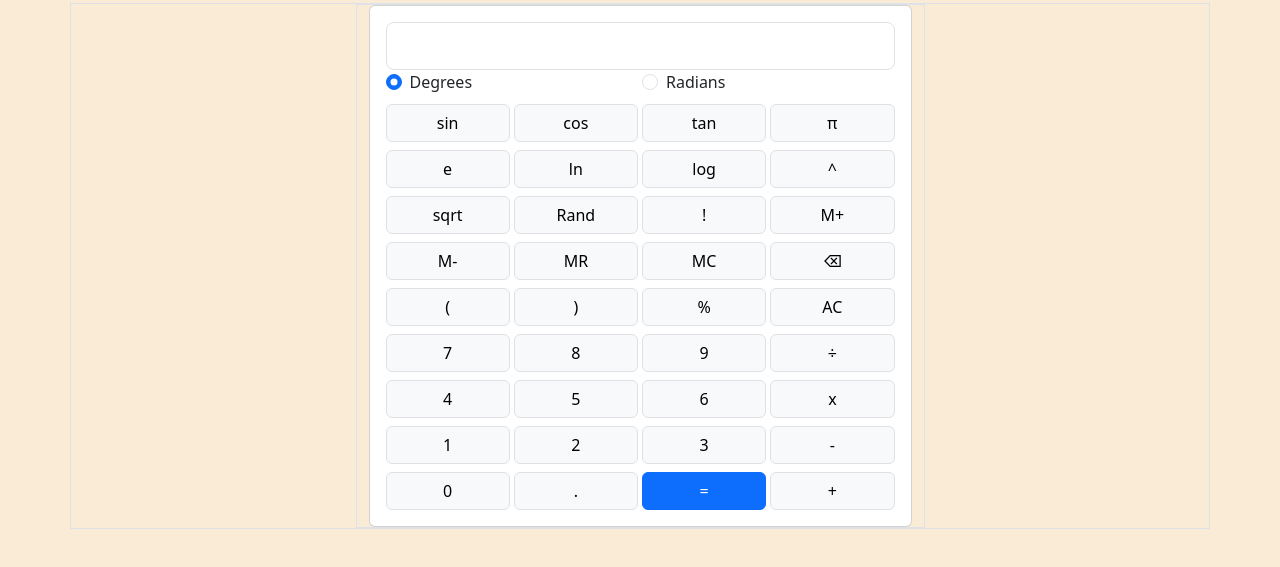
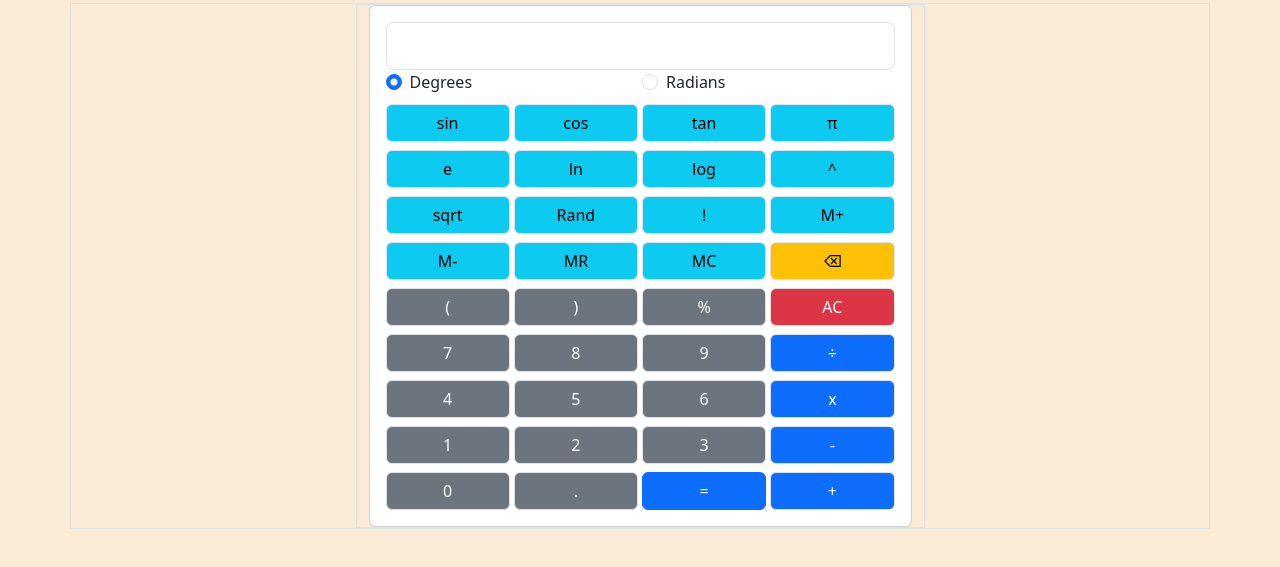
Before and after one commit to yohannes2025/project-2-scientific-calculator, a plain HTML site: page index.html in a window 1280 px wide. Shown: the part 69-636 px from the top of the page. Drawn offline with nearby package versions, Linux system fonts and the light colour scheme.

Commit message:
catagorize the calculator buttons using Bootstrap custom button variant styles

```diff
--- a/index.html
+++ b/index.html
@@ -52,112 +52,112 @@
                                 </div>
                               </div>
                             <div class="col-3">
-                                <button type="button" class="btn btn-light w-100 mt-2 border">sin</button>
+                                <button type="button" class="btn btn-info w-100 mt-2 border">sin</button>
                             </div>
                             <div class="col-3">
-                                <button type="button" class="btn btn-light w-100 mt-2 border">cos</button>
+                                <button type="button" class="btn btn-info w-100 mt-2 border">cos</button>
                             </div>
                             <div class="col-3">
-                                <button type="button" class="btn btn-light w-100 mt-2 border">tan</button>
+                                <button type="button" class="btn btn-info w-100 mt-2 border">tan</button>
                             </div>
                             <div class="col-3">
-                                <button type="button" class="btn btn-light w-100 mt-2 border">π</button>
+                                <button type="button" class="btn btn-info w-100 mt-2 border">π</button>
                             </div>
                             <div class="col-3">
-                                <button type="button" class="btn btn-light w-100 mt-2 border">e</button>
+                                <button type="button" class="btn btn-info w-100 mt-2 border">e</button>
                             </div>
                             <div class="col-3">
-                                <button type="button" class="btn btn-light w-100 mt-2 border">ln</button>
+                                <button type="button" class="btn btn-info w-100 mt-2 border">ln</button>
                             </div>
                             <div class="col-3">
-                                <button type="button" class="btn btn-light w-100 mt-2 border">log</button>
+                                <button type="button" class="btn btn-info w-100 mt-2 border">log</button>
                             </div>
                             <div class="col-3">
-                                <button type="button" class="btn btn-light w-100 mt-2 border">^</button>
+                                <button type="button" class="btn btn-info w-100 mt-2 border">^</button>
                             </div>
                             <div class="col-3">
-                                <button type="button" class="btn btn-light w-100 mt-2 border">sqrt</button>
+                                <button type="button" class="btn btn-info w-100 mt-2 border">sqrt</button>
                             </div>
                             <div class="col-3">
-                                <button type="button" class="btn btn-light w-100 mt-2 border">Rand</button>
+                                <button type="button" class="btn btn-info w-100 mt-2 border">Rand</button>
                             </div>
                             <div class="col-3">
-                                <button type="button" class="btn btn-light w-100 mt-2 border">!</button>
+                                <button type="button" class="btn btn-info w-100 mt-2 border">!</button>
                             </div>
                             <div class="col-3">
-                                <button type="button" class="btn btn-light w-100 mt-2 border">M+</button>
+                                <button type="button" class="btn btn-info w-100 mt-2 border">M+</button>
                             </div>
                             <div class="col-3">
-                                <button type="button" class="btn btn-light w-100 mt-2 border">M-</button>
+                                <button type="button" class="btn btn-info w-100 mt-2 border">M-</button>
                             </div>
                             <div class="col-3">
-                                <button type="button" class="btn btn-light w-100 mt-2 border">MR</button>
+                                <button type="button" class="btn btn-info w-100 mt-2 border">MR</button>
                             </div>
                             <div class="col-3">
-                                <button type="button" class="btn btn-light w-100 mt-2 border">MC</button>
+                                <button type="button" class="btn btn-info w-100 mt-2 border">MC</button>
                             </div>
                             <div class="col-3">
-                                <button type="button" class="btn btn-light w-100 mt-2 border">⌫</button>
+                                <button type="button" class="btn btn-warning w-100 mt-2 border">⌫</button>
                             </div>
                             <div class="col-3">
-                                <button type="button" class="btn btn-light w-100 mt-2 border">(</button>
+                                <button type="button" class="btn btn-secondary w-100 mt-2 border">(</button>
                             </div>
                             <div class="col-3">
-                                <button type="button" class="btn btn-light w-100 mt-2 border">)</button>
+                                <button type="button" class="btn btn-secondary w-100 mt-2 border">)</button>
                             </div>
                             <div class="col-3">
-                                <button type="button" class="btn btn-light w-100 mt-2 border">%</button>
+                                <button type="button" class="btn btn-secondary w-100 mt-2 border">%</button>
                             </div>
                             <div class="col-3">
-                                <button type="button" class="btn btn-light w-100 mt-2 border">AC</button>
+                                <button type="button" class="btn btn-danger w-100 mt-2 border">AC</button>
                             </div>
                             <div class="col-3">
-                                <button type="button" class="btn btn-light w-100 mt-2 border">7</button>
+                                <button type="button" class="btn btn-secondary w-100 mt-2 border">7</button>
                             </div>
                             <div class="col-3">
-                                <button type="button" class="btn btn-light w-100 mt-2 border">8</button>
+                                <button type="button" class="btn btn-secondary w-100 mt-2 border">8</button>
                             </div>
                             <div class="col-3">
-                                <button type="button" class="btn btn-light w-100 mt-2 border">9</button>
+                                <button type="button" class="btn btn-secondary w-100 mt-2 border">9</button>
                             </div>
                             <div class="col-3">
-                                <button type="button" class="btn btn-light w-100 mt-2 border">÷</button>
+                                <button type="button" class="btn btn-primary w-100 mt-2 border">÷</button>
                             </div>
                             <div class="col-3">
-                                <button type="button" class="btn btn-light w-100 mt-2 border">4</button>
+                                <button type="button" class="btn btn-secondary w-100 mt-2 border">4</button>
                             </div>
                             <div class="col-3">
-                                <button type="button" class="btn btn-light w-100 mt-2 border">5</button>
+                                <button type="button" class="btn btn-secondary w-100 mt-2 border">5</button>
                             </div>
                             <div class="col-3">
-                                <button type="button" class="btn btn-light w-100 mt-2 border">6</button>
+                                <button type="button" class="btn btn-secondary w-100 mt-2 border">6</button>
                             </div>
                             <div class="col-3">
-                                <button type="button" class="btn btn-light w-100 mt-2 border">x</button>
+                                <button type="button" class="btn btn-primary w-100 mt-2 border">x</button>
                             </div>
                             <div class="col-3">
-                                <button type="button" class="btn btn-light w-100 mt-2 border">1</button>
+                                <button type="button" class="btn btn-secondary w-100 mt-2 border">1</button>
                             </div>
                             <div class="col-3">
-                                <button type="button" class="btn btn-light w-100 mt-2 border">2</button>
+                                <button type="button" class="btn btn-secondary w-100 mt-2 border">2</button>
                             </div>
                             <div class="col-3">
-                                <button type="button" class="btn btn-light w-100 mt-2 border">3</button>
+                                <button type="button" class="btn btn-secondary w-100 mt-2 border">3</button>
                             </div>
                             <div class="col-3">
-                                <button type="button" class="btn btn-light w-100 mt-2 border">-</button>
+                                <button type="button" class="btn btn-primary w-100 mt-2 border">-</button>
                             </div>
                             <div class="col-3">
-                                <button type="button" class="btn btn-light w-100 mt-2 border">0</button>
+                                <button type="button" class="btn btn-secondary w-100 mt-2 border">0</button>
                             </div>
                             <div class="col-3">
-                                <button type="button" class="btn btn-light w-100 mt-2 border">.</button>
+                                <button type="button" class="btn btn-secondary w-100 mt-2 border">.</button>
                             </div>
                             <div class="col-3">
                                 <button type="button" class="btn btn-primary w-100 mt-2 border-primary">=</button>
                             </div>
                             <div class="col-3">
-                                <button type="button" class="btn btn-light w-100 mt-2 border">+</button>
+                                <button type="button" class="btn btn-primary w-100 mt-2 border">+</button>
                             </div>
                         </div>
                     </div>
```
